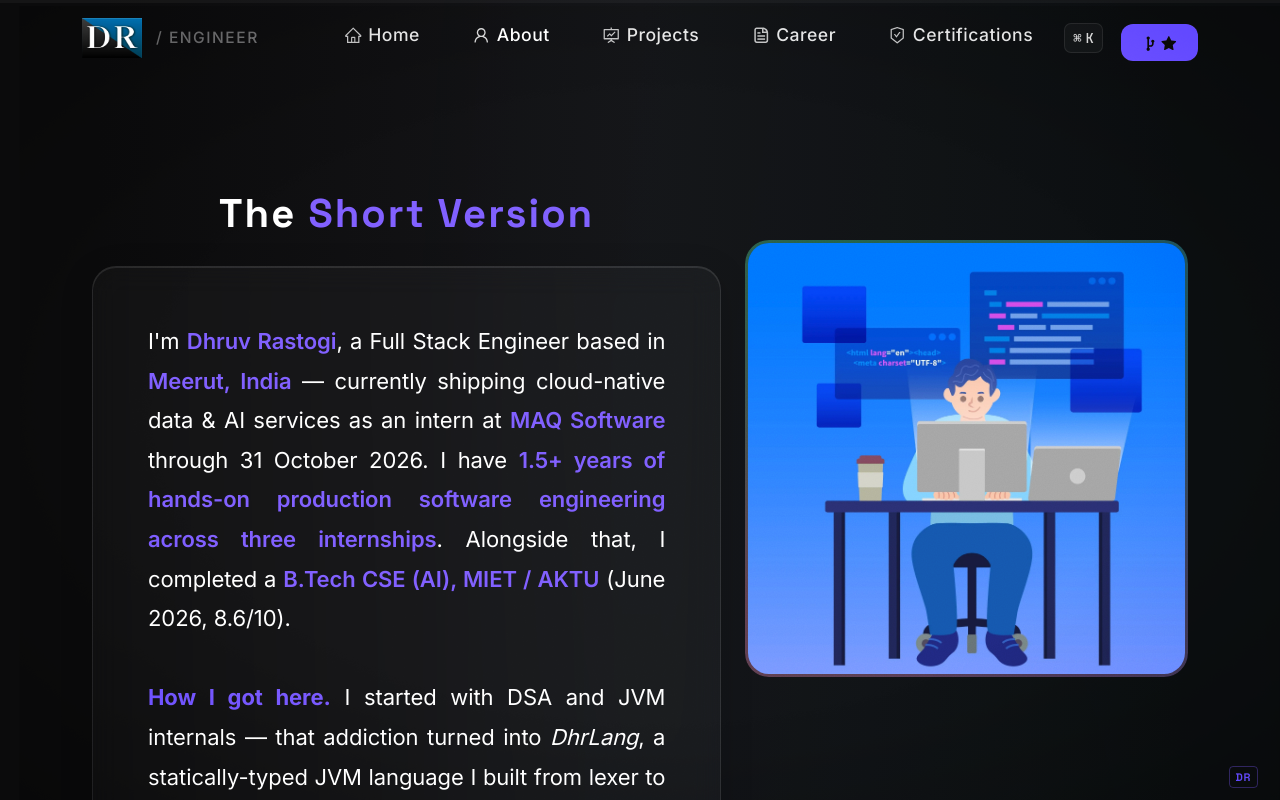
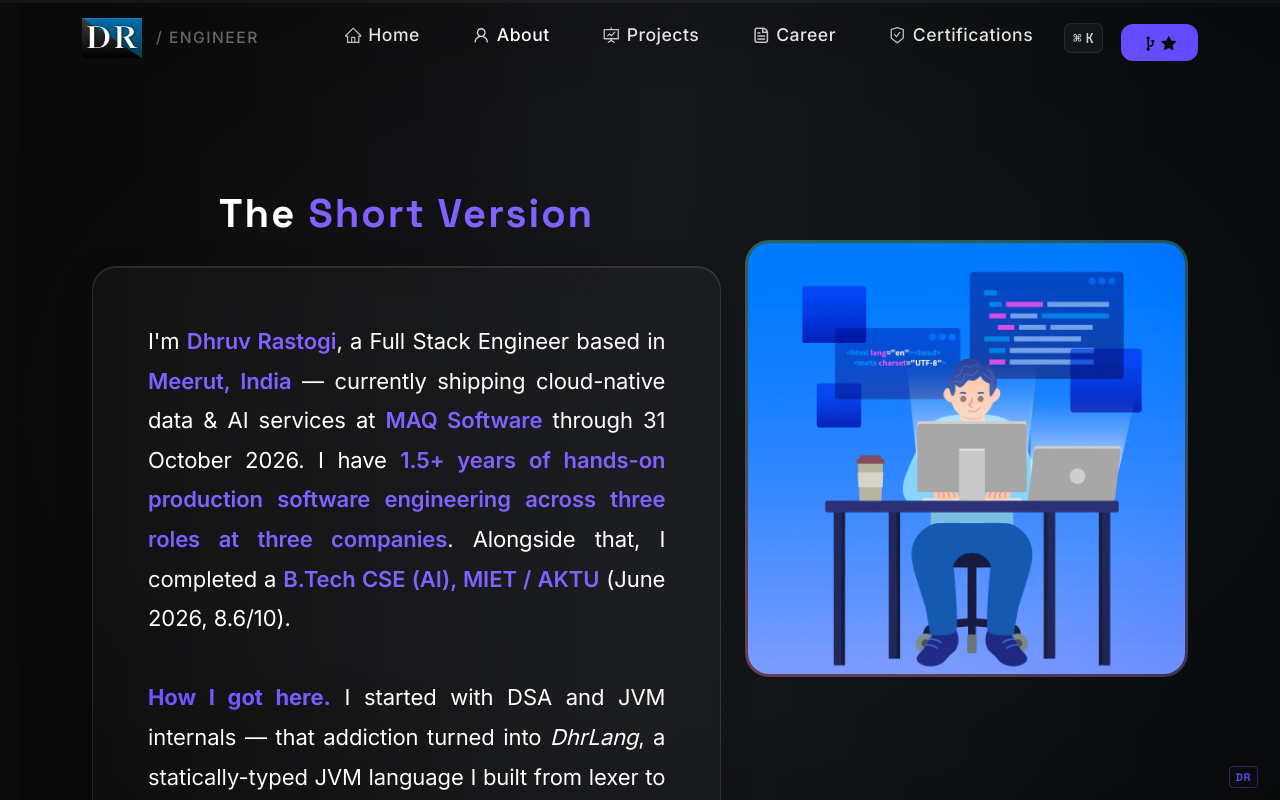
Before and after one commit to dhruv-15-03/Portfolio, a React (Create React App) app: page /about in a window 1280 px wide. Shown: the top 800 px of the page. Built offline with nearby package versions, Linux system fonts and the light colour scheme; no server answers.

Commit message:
fix(truth): correct MAQ designation and role count in AboutCard.js

```diff
--- a/src/components/About/AboutCard.js
+++ b/src/components/About/AboutCard.js
@@ -22,11 +22,11 @@ function AboutCard() {
             I'm <span className="purple" style={{ fontWeight: 600 }}>Dhruv Rastogi</span>,
             a Full Stack Engineer based in{" "}
             <span className="purple" style={{ fontWeight: 600 }}>Meerut, India</span>{" "}
-            — currently shipping cloud-native data &amp; AI services as an intern
+            — currently shipping cloud-native data &amp; AI services
             at <span className="purple" style={{ fontWeight: 600 }}>MAQ Software</span>{" "}
             through 31 October 2026. I have{" "}
             <span className="purple" style={{ fontWeight: 600 }}>
-              1.5+ years of hands-on production software engineering across three internships
+              1.5+ years of hands-on production software engineering across three roles at three companies
             </span>
             . Alongside that, I completed a{" "}
             <span className="purple" style={{ fontWeight: 600 }}>
```
